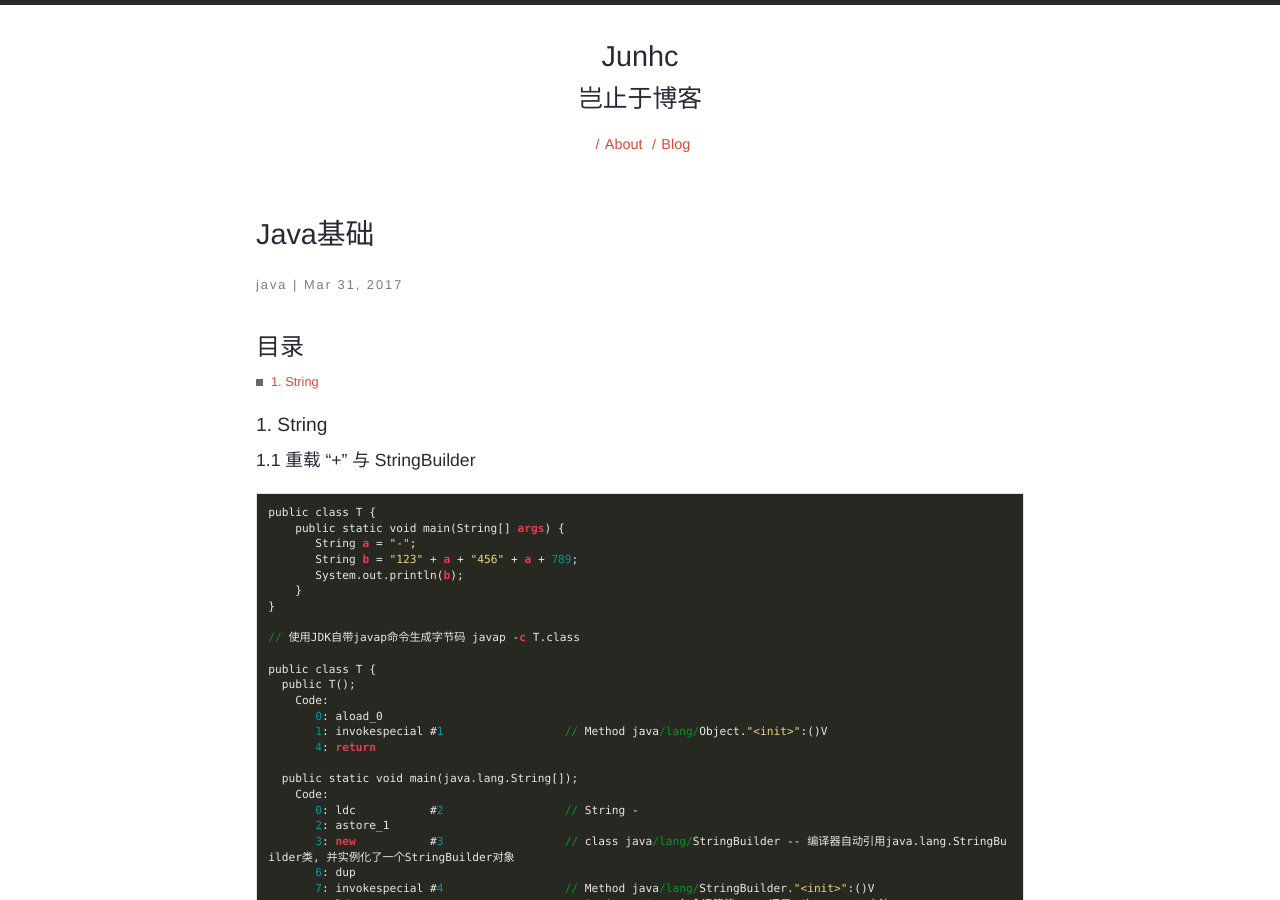
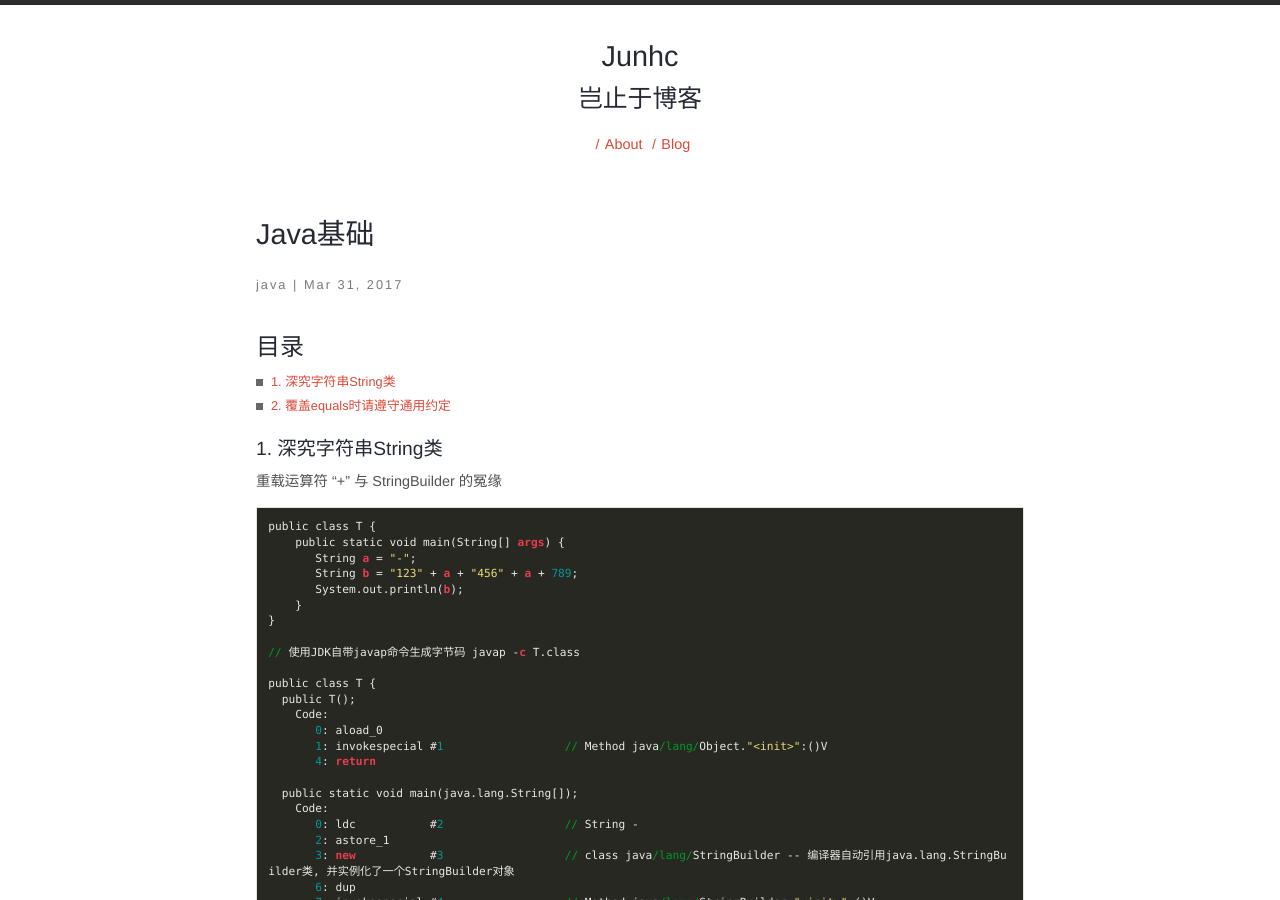
Before and after one commit to junhc/junhc.github.io, a Jekyll site: the page built from _posts/2017-03-31-java.md, in a window 1280 px wide and 900 px high. Built offline with Jekyll 4.4.1, drawn with Linux system fonts in a browser that asks for light colours; Markdown is read by kramdown in place of the engine named in the settings; comment, search, counter and statistics services are not loaded.

Commit message:
Update 2017-03-31-java.md

````diff
--- a/_posts/2017-03-31-java.md
+++ b/_posts/2017-03-31-java.md
@@ -9,10 +9,11 @@ permalink: java
 ---
 
 ### 目录
-* [1. String](#1-String)
+* [1. 深究字符串String类](#1-深究字符串String类)
+* [2. 覆盖equals时请遵守通用约定](#2-覆盖equals时请遵守通用约定)
 
-#### 1. String
-##### 1.1 重载 “+” 与 StringBuilder
+#### 1. 深究字符串String类
+重载运算符 “+” 与 StringBuilder 的冤缘
 ```vim
 public class T {
     public static void main(String[] args) {
@@ -101,3 +102,7 @@ public class T {
       43: return
 }
 ```
+
+#### 2. 覆盖equals时请遵守通用约定
+```vim
+```
````
